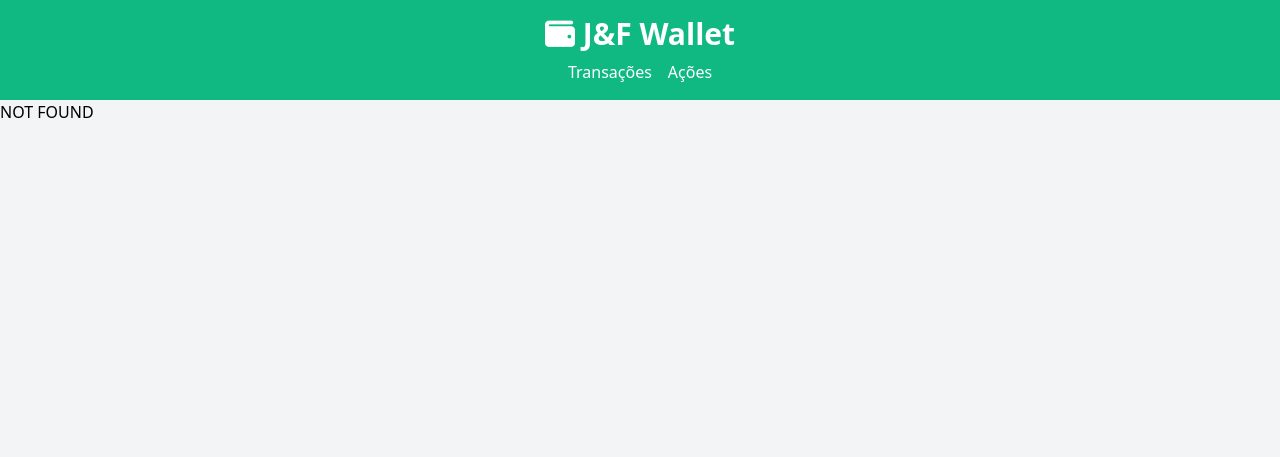
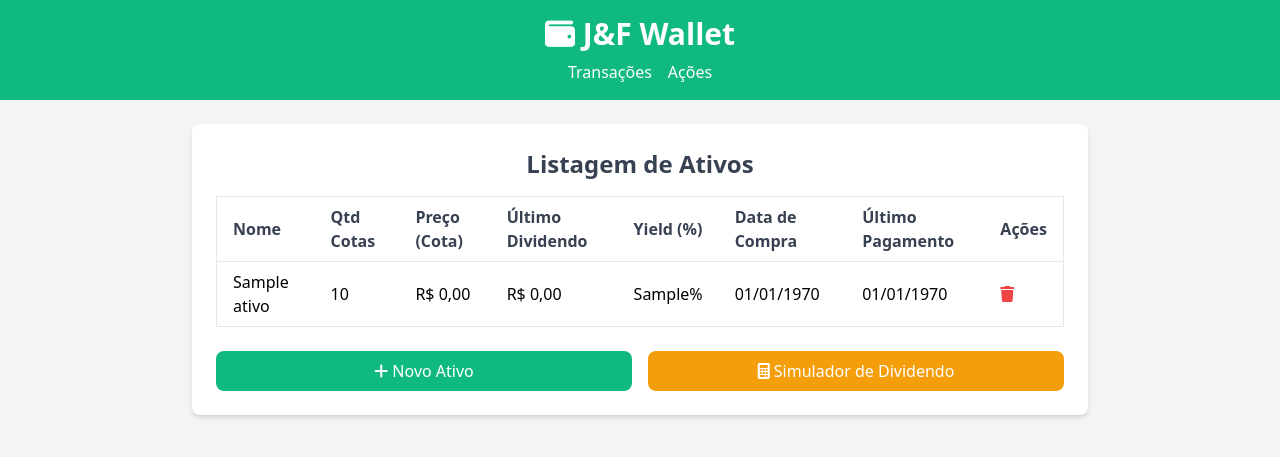
Before and after one commit to JVPCoder/jf-wallet, a PHP site: page /jf-wallet/ativo/listar in a window 1280 px wide. Shown: the top 457 px of the page. Run offline with PHP 8.4, Linux system fonts and the light colour scheme; the visitor is signed in with stand-in values (Sample User, id 1); tables that the repository leaves empty or names only in its code hold one stand-in row (values such as "Sample post"); some libraries are stand-ins or nearby versions.

Commit message:
REFACTOR: lógica de rotas, views e controllers para "ativos"

```diff
--- /dev/null
+++ b/controllers/ativo.controller.php
@@ -0,0 +1,94 @@
+<?php
+require_once('database/Connection.php');
+require_once('models/AtivoModel.php');
+
+$conn = Connection::getConnection();
+$mensagem_erro = '';
+$ativos = findAll($conn); // Ação de listagem de ativos
+
+switch($acao) {
+    case "salvar": $mensagem_erro = save($conn);break;
+    case "deletar": deleteById($conn, $_POST['ativoId']);break;
+}
+
+function findAll($conn)
+{
+    $query = $conn->prepare('SELECT * FROM ativo ORDER BY data_compra DESC');
+    $query->execute();
+    $ativos = $query->fetchAll(PDO::FETCH_CLASS, 'AtivoModel');
+    return $ativos;
+}
+
+function save($conn)
+{
+    // Coleta os dados enviados pelo formulário
+    $nome = $_POST['nome'];
+    $quantidade = (int) $_POST['quantidade'];
+    $preco_compra = (float) $_POST['preco_cota']; // Atualize com o nome correto da variável
+    $data_compra = $_POST['data_compra']; // Deveria estar no formato YYYY-MM-DD
+    $dy = (float) $_POST['dy'];
+    $ultimo_dividendo = isset($_POST['ultimo_dividendo']) ? (float) $_POST['ultimo_dividendo'] : null; // Caso não seja enviado, trata como NULL
+    $data_dividendo = isset($_POST['data_dividendo']) ? $_POST['data_dividendo'] : null; // Caso não seja enviado, trata como NULL
+
+    // Validações básicas
+    if (empty($nome)) {
+        return 'O nome do ativo é obrigatório.';
+    }
+
+    if ($quantidade <= 0) {
+        return 'A quantidade deve ser maior que 0.';
+    }
+
+    if ($preco_compra <= 0) {
+        return 'O preço de compra deve ser maior que 0.';
+    }
+
+    if (empty($data_compra)) {
+        return 'A data de compra é obrigatória.';
+    }
+
+    // Verificar o formato da data, pode ser necessário ajustá-lo aqui
+    if (strtotime($data_compra) === false) {
+        return 'A data de compra está no formato inválido.';
+    }
+
+    // Prepara a consulta para salvar o ativo
+    $query = $conn->prepare(
+        'INSERT INTO ativo (nome, quantidade, preco_compra, data_compra, dy, ultimo_dividendo, data_dividendo)
+         VALUES (:nome, :quantidade, :preco_compra, :data_compra, :dy, :ultimo_dividendo, :data_dividendo)'
+    );
+
+    // Faz o bind dos parâmetros
+    $query->bindParam(':nome', $nome);
+    $query->bindParam(':quantidade', $quantidade);
+    $query->bindParam(':preco_compra', $preco_compra);
+    $query->bindParam(':data_compra', $data_compra);  // Bind da data de compra
+    $query->bindParam(':dy', $dy);
+    $query->bindParam(':ultimo_dividendo', $ultimo_dividendo, PDO::PARAM_STR); // PDO::PARAM_STR vai funcionar para NULL também
+    $query->bindParam(':data_dividendo', $data_dividendo, PDO::PARAM_STR); // PDO::PARAM_STR vai funcionar para NULL também
+
+    // Executa a consulta
+    $query->execute();
+
+    // Redireciona para a listagem de ativos após salvar
+    header('Location: ' . BASE_URL . '/ativo/listar');
+    exit(); // Certifique-se de parar a execução após o redirecionamento
+}
+
+function deleteById($conn, $ativoId)
+{
+    // Prepara a consulta para excluir o ativo
+    $query = $conn->prepare('DELETE FROM ativo WHERE ativo_id = :ativo_id');
+    $query->bindParam(':ativo_id', $ativoId, PDO::PARAM_INT);  // Certifique-se de usar o tipo correto (PDO::PARAM_INT)
+
+    // Executa a consulta
+    if ($query->execute()) {
+        // Redireciona para a listagem de ativos após excluir
+        header('Location: ' . BASE_URL . '/ativo/listar');
+        exit(); // Para garantir que o script pare após o redirecionamento
+    } else {
+        return 'Erro ao excluir o ativo.';
+    }
+}
+
+require_once('views.php');
--- a/layout/header.php
+++ b/layout/header.php
@@ -4,7 +4,7 @@
         <nav class="mt-2">
             <ul class="flex justify-center space-x-4">
                 <li><a href="<?= BASE_URL ?>/transacao/listar" class="hover:underline">Transações</a></li>
-                <li><a href="<?= BASE_URL ?>/index.php?page=acoes" class="hover:underline">Ações</a></li>
+                <li><a href="<?= BASE_URL ?>/ativo/listar" class="hover:underline">Ações</a></li>
             </ul>
         </nav>
     </header>
--- /dev/null
+++ b/models/AtivoModel.php
@@ -0,0 +1,84 @@
+<?php
+class AtivoModel {
+    private $ativo_id;
+    private $nome;
+    private $quantidade;
+    private $preco_compra;
+    private $data_compra;
+    private $dy;
+    private $ultimo_dividendo;
+    private $data_dividendo;
+
+    // Getters e setters para as variáveis
+    public function getAtivoId() {
+        return $this->ativo_id;
+    }
+
+    public function setAtivoId($ativo_id) {
+        $this->ativo_id = $ativo_id;
+        return $this;
+    }
+
+    public function getNome() {
+        return $this->nome;
+    }
+
+    public function setNome($nome) {
+        $this->nome = $nome;
+        return $this;
+    }
+
+    public function getQuantidade() {
+        return $this->quantidade;
+    }
+
+    public function setQuantidade($quantidade) {
+        $this->quantidade = $quantidade;
+        return $this;
+    }
+
+    public function getPrecoCompra() {
+        return $this->preco_compra;
+    }
+
+    public function setPrecoCompra($preco_compra) {
+        $this->preco_compra = $preco_compra;
+        return $this;
+    }
+
+    public function getDataCompra() {
+        return $this->data_compra;
+    }
+
+    public function setDataCompra($data_compra) {
+        $this->data_compra = $data_compra;
+        return $this;
+    }
+
+    public function getDy() {
+        return $this->dy;
+    }
+
+    public function setDy($dy) {
+        $this->dy = $dy;
+        return $this;
+    }
+
+    public function getUltimoDividendo() {
+        return $this->ultimo_dividendo;
+    }
+
+    public function setUltimoDividendo($ultimo_dividendo) {
+        $this->ultimo_dividendo = $ultimo_dividendo;
+        return $this;
+    }
+
+    public function getDataDividendo() {
+        return $this->data_dividendo;
+    }
+
+    public function setDataDividendo($data_dividendo) {
+        $this->data_dividendo = $data_dividendo;
+        return $this;
+    }
+}
--- /dev/null
+++ b/views/ativo.view.php
@@ -0,0 +1,209 @@
+<head>
+    <script>
+        function toggleModal() {
+            const modal = document.getElementById('modal');
+            modal.classList.toggle('hidden');
+        }
+
+        function toggleCalcModal() {
+            const calcmodal = document.getElementById('calcmodal');
+            calcmodal.classList.toggle('hidden');
+        }
+
+        function confirmarDelete(ativoId) {
+            if (confirm('Deseja excluir este ativo?')) {
+                const form = document.createElement('form');
+                form.action = '/jf-wallet/ativo/deletar';
+                form.method = 'POST';
+
+                const methodInput = document.createElement('input');
+                methodInput.type = 'hidden';
+                methodInput.name = '_method';
+                methodInput.value = 'DELETE';
+                form.appendChild(methodInput);
+
+                const idInput = document.createElement('input');
+                idInput.type = 'hidden';
+                idInput.name = 'ativoId';
+                idInput.value = ativoId;
+                form.appendChild(idInput);
+
+
+                document.body.appendChild(form);
+                form.submit();
+            }
+        }
+
+
+        function submitCalculator(event) {
+            event.preventDefault();  // Evita o envio do formulário
+
+            // Coleta os dados do formulário
+            const qtd = parseInt(document.querySelector("#qtd").value);
+            const dividend = parseFloat(document.querySelector("#dividend").value);
+            const time = parseInt(document.querySelector("#time").value);
+
+            // Valida se todos os campos estão preenchidos corretamente
+            if (qtd > 0 && dividend > 0 && time > 0) {
+                // Realiza o cálculo
+                const totalDividend = qtd * dividend * time;
+
+                // Exibe o resultado
+                const calcresult = document.getElementById("results");
+                calcresult.innerHTML = `
+                    <h2 class="text-2xl font-semibold text-gray-700 text-center mb-4">Resultado da Simulação</h2>
+                    <p class="text-center">Com ${qtd} papéis/cotas, recebendo R$ ${dividend.toFixed(2).replace('.', ',')} de dividendo cada, durante ${time} meses:</p>
+                    <p class="text-center font-bold">Total de Dividendos (aproximadamente): R$ ${totalDividend.toFixed(2).replace('.', ',')}</p>
+                `;
+                calcresult.classList.remove("hidden"); // Exibe a seção de resultados
+            } else {
+                // Caso algum campo não esteja preenchido corretamente
+                const calcresult = document.getElementById("results");
+                calcresult.innerHTML = "<p style='color: red; text-align: center;'>Por favor, preencha todos os campos corretamente.</p>";
+                calcresult.classList.remove("hidden");
+            }
+        }
+
+
+    </script>
+</head>
+
+<div class="bg-white m-auto shadow-md rounded-lg w-full max-w-4xl p-6 mt-6">
+    <h2 class="text-2xl font-semibold text-gray-700 text-center mb-4">Listagem de Ativos</h2>
+
+    <?php if (!empty($mensagem_erro)): ?>
+        <div class="bg-red-100 text-red-700 p-3 rounded mb-4">
+            <?= htmlspecialchars($mensagem_erro) ?>
+        </div>
+    <?php endif; ?>
+
+    <!-- Tabela de Ativos -->
+    <table class="min-w-full bg-white border border-gray-200">
+        <thead>
+            <tr>
+                <th class="border-b px-4 py-2 text-left text-gray-700">Nome</th>
+                <th class="border-b px-4 py-2 text-left text-gray-700">Qtd Cotas</th>
+                <th class="border-b px-4 py-2 text-left text-gray-700">Preço (Cota)</th>
+                <th class="border-b px-4 py-2 text-left text-gray-700">Último Dividendo</th>
+                <th class="border-b px-4 py-2 text-left text-gray-700">Yield (%)</th>
+                <th class="border-b px-4 py-2 text-left text-gray-700">Data de Compra</th>
+                <th class="border-b px-4 py-2 text-left text-gray-700">Último Pagamento</th>
+                <th class="border-b px-4 py-2 text-left text-gray-700">Ações</th>
+            </tr>
+        </thead>
+        <tbody>
+            <?php foreach ($ativos as $ativo): ?>
+                <tr class="border-b">
+                    <td class="px-4 py-2"><?= htmlspecialchars($ativo->getNome()) ?></td>
+                    <td class="px-4 py-2"><?= htmlspecialchars($ativo->getQuantidade()) ?></td>
+                    <td class="px-4 py-2">R$ <?= number_format($ativo->getPrecoCompra(), 2, ',', '.') ?></td>
+                    <td class="px-4 py-2">R$ <?= number_format($ativo->getUltimoDividendo(), 2, ',', '.') ?></td>
+                    <td class="px-4 py-2"><?= htmlspecialchars($ativo->getDy()) ?>%</td>
+                    <td class="px-4 py-2"><?= date("d/m/Y", strtotime($ativo->getDataCompra())) ?></td>
+                    <td class="px-4 py-2"><?= date("d/m/Y", strtotime($ativo->getDataDividendo())) ?></td>
+                    <td class="px-4 py-2">
+                        <button onclick="confirmarDelete(<?= $ativo->getAtivoId() ?>)" class="text-red-500">
+                            <i class="fa fa-trash"></i>
+                        </button>
+                    </td>
+                </tr>
+            <?php endforeach; ?>
+        </tbody>
+    </table>
+
+    <div class="flex justify-between mt-6">
+        <button onclick="toggleModal()" class="w-1/2 mr-2 bg-green-500 text-white text-center py-2 rounded-lg hover:bg-green-600 transition-colors">
+            <i class="fa fa-plus" aria-hidden="true"></i>
+            Novo Ativo
+        </button>
+
+        <button onclick="toggleCalcModal()" class="w-1/2 ml-2 bg-yellow-500 text-white text-center py-2 rounded-lg hover:bg-yellow-600 transition-colors">
+                <i class="fa fa-calculator" aria-hidden="true"></i>
+                Simulador de Dividendo
+        </button>
+    </div>
+</div>
+
+<!-- Modal de Cadastrar Ativo -->
+<div id="modal" class="fixed inset-0 bg-black bg-opacity-50 hidden flex justify-center items-center">
+    <div class="bg-white rounded-lg p-6 w-full max-w-md">
+        <h2 class="text-xl font-semibold text-gray-700 mb-4">Cadastrar Novo Ativo</h2>
+        <form action="/jf-wallet/ativo/salvar" method="POST">
+            <div class="mb-4">
+                <label for="nome" class="block text-gray-700">Título do fundo:</label>
+                <input type="text" id="nome" name="nome" class="border rounded-lg w-full py-2 px-3" placeholder="Ex: MXRF11" required>
+            </div>
+
+            <div class="mb-4">
+                <label for="quantidade" class="block text-gray-700">Quantidade de cotas:</label>
+                <input type="number" id="quantidade" name="quantidade" class="border rounded-lg w-full py-2 px-3" required>
+            </div>
+
+            <div class="mb-4">
+                <label for="preco_cota" class="block text-gray-700">Preço por cota (R$):</label>
+                <input type="number" step="0.01" id="preco_cota" name="preco_cota" class="border rounded-lg w-full py-2 px-3" required>
+            </div>
+
+            <div class="mb-4">
+                <label for="dy" class="block text-gray-700">DY (%):</label>
+                <input type="number" step="0.01" id="dy" name="dy" class="border rounded-lg w-full py-2 px-3" required>
+            </div>
+
+            <div class="mb-4">
+                <label for="ultimo_dividendo" class="block text-gray-700">Último Dividendo:</label>
+                <input type="number" step="0.01" id="ultimo_dividendo" name="ultimo_dividendo" class="border rounded-lg w-full py-2 px-3">
+            </div>
+
+            <div class="mb-4">
+                <label for="data_compra" class="block text-gray-700">Data de compra:</label>
+                <input type="date" id="data_compra" name="data_compra" class="border rounded-lg w-full py-2 px-3" required>
+            </div>
+
+            <div class="mb-4">
+                <label for="data_dividendo" class="block text-gray-700">Último pagamento:</label>
+                <input type="date" id="data_dividendo" name="data_dividendo" class="border rounded-lg w-full py-2 px-3" required>
+            </div>
+
+            <button type="submit" class="w-full bg-blue-500 text-white text-center py-2 rounded-lg hover:bg-blue-600 transition-colors">
+                Cadastrar
+            </button>
+        </form>
+
+        <button onclick="toggleModal()" class="mt-4 w-full bg-red-500 text-white text-center py-2 rounded-lg hover:bg-red-600 transition-colors">
+            Fechar
+        </button>
+    </div>
+</div>
+
+
+<div id="calcmodal" class="fixed inset-0 bg-black bg-opacity-50 hidden flex justify-center items-center">
+        <div class="bg-white rounded-lg p-6 w-full max-w-md">
+            <form onsubmit="submitCalculator(event)" method="POST">
+                <div class="mb-4">
+                    <label for="qtd" class="block text-gray-700">Quantidade de papéis/cotas:</label>
+                    <input type="number" id="qtd" name="qtd" class="border rounded-lg w-full py-2 px-3 focus:outline-none focus:ring focus:ring-green-300" placeholder="Ex: 100">
+                </div>
+                <div class="mb-4">
+                    <label for="dividend" class="block text-gray-700">Último dividendo (R$):</label>
+                    <input type="number" id="dividend" step="0.01" name="dividend" class="border rounded-lg w-full py-2 px-3 focus:outline-none focus:ring focus:ring-green-300" placeholder="Ex: R$0,09">
+                </div>
+                <div class="mb-4">
+                    <label for="time" class="block text-gray-700">Período (meses):</label>
+                    <input type="number" id="time" name="time" class="border rounded-lg w-full py-2 px-3 focus:outline-none focus:ring focus:ring-green-300" placeholder="Ex: 12">
+                </div>
+                <div class="flex justify-between mt-6">
+                    <button type="button" onclick="toggleCalcModal()" class="bg-red-500 text-white py-2 px-4 rounded-lg hover:bg-red-600 transition-colors">
+                        Fechar
+                    </button>
+                    <button type="submit" onclick="toggleCalcModal()" class="bg-green-500 text-white py-2 px-4 rounded-lg hover:bg-green-600 transition-colors">
+                        Calcular
+                    </button>
+                </div>
+            </form>
+        </div>
+    </div>
+
+
+    <div id="results" class="bg-white m-auto shadow-md rounded-lg w-full max-w-4xl p-6 mt-6 hidden">
+
+    </div>
```
Also changed, not shown: calculator.php (deleted, +0 -18 lines), views/acoes.php (deleted, +0 -204 lines), views/transacao.view.php (line endings or trailing spaces).
